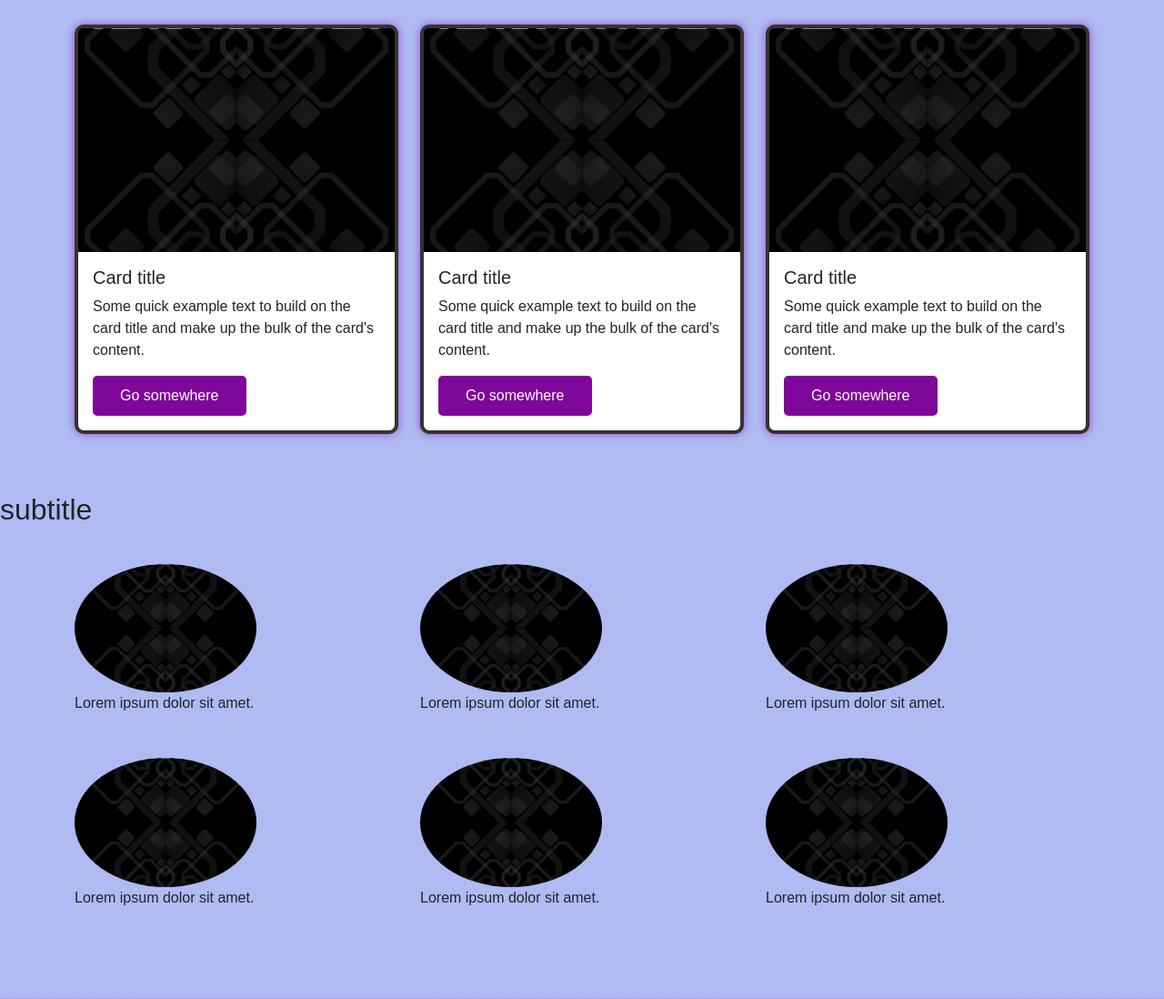
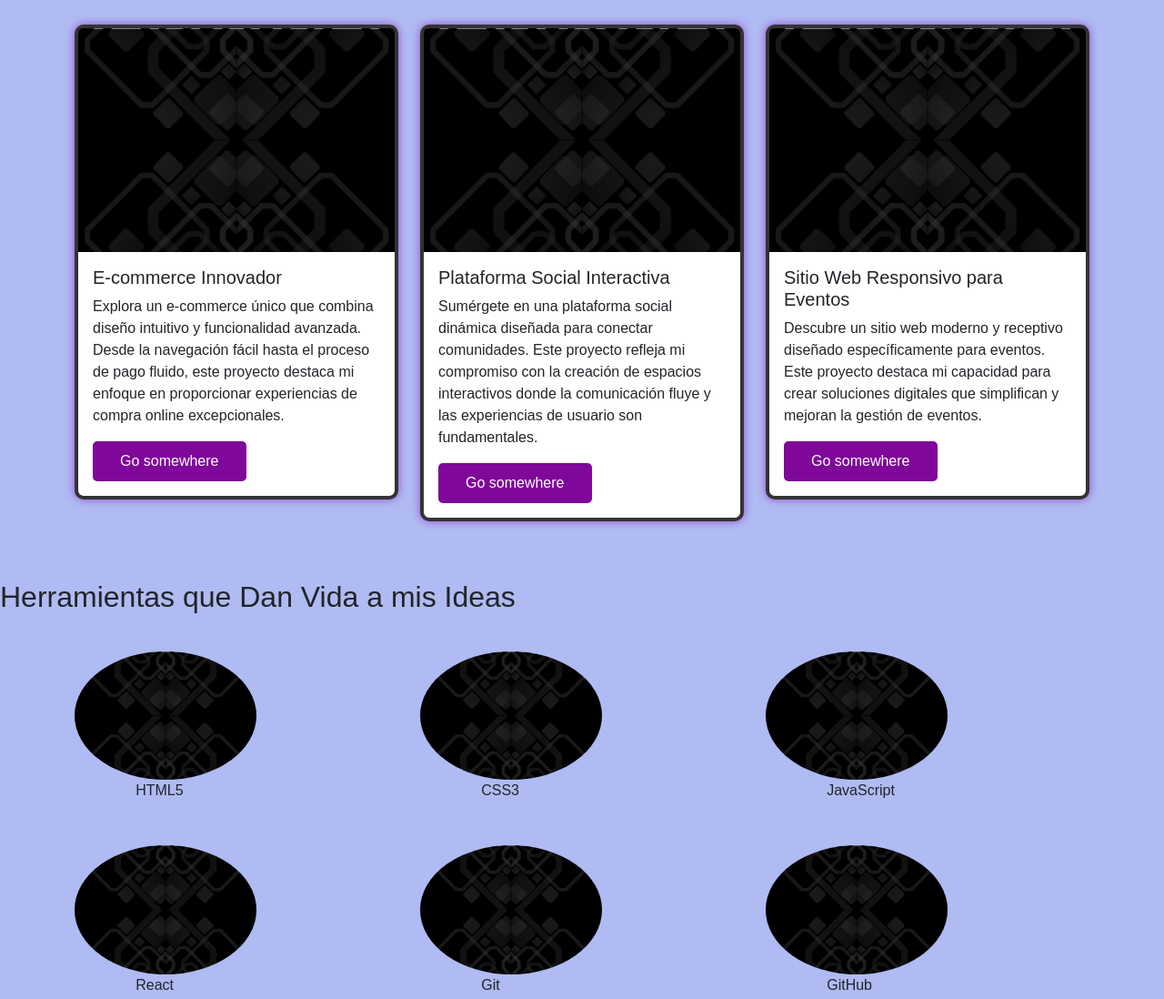
Before and after one commit to 4ndr3steban/PF-MonsalveVasquez, a plain HTML site: page pages/portafolio.html in a window 1280 px wide. Shown: the part 176-1274 px from the top of the page at 91% size. Drawn offline with nearby package versions, Linux system fonts and the light colour scheme.

Commit message:
add all texts

```diff
--- a/pages/portafolio.html
+++ b/pages/portafolio.html
@@ -1,15 +1,19 @@
 <!DOCTYPE html>
 <html lang="en">
+
 <head>
     <meta charset="UTF-8">
     <meta name="viewport" content="width=device-width, initial-scale=1.0">
-    <link href="https://cdn.jsdelivr.net/npm/bootstrap@5.3.3/dist/css/bootstrap.min.css" rel="stylesheet" integrity="sha384-QWTKZyjpPEjISv5WaRU9OFeRpok6YctnYmDr5pNlyT2bRjXh0JMhjY6hW+ALEwIH" crossorigin="anonymous">
+    <link href="https://cdn.jsdelivr.net/npm/bootstrap@5.3.3/dist/css/bootstrap.min.css" rel="stylesheet"
+        integrity="sha384-QWTKZyjpPEjISv5WaRU9OFeRpok6YctnYmDr5pNlyT2bRjXh0JMhjY6hW+ALEwIH" crossorigin="anonymous">
     <link rel="stylesheet" href="https://cdnjs.cloudflare.com/ajax/libs/remixicon/4.1.0/remixicon.min.css">
     <link rel="stylesheet" href="../styles/styles.css">
     <title>Portafolio - proyects that I was memeber</title>
-    <meta name="description" content="Pagina con enalces y elementos graficos para exponer proyectos en los que ha participado el propietario de la pagina">
-    <meta name="keywords"  content="Proyectos, Trabajos realizados, Galería, Logros, Clientes, Resultados">
+    <meta name="description"
+        content="Pagina con enalces y elementos graficos para exponer proyectos en los que ha participado el propietario de la pagina">
+    <meta name="keywords" content="Proyectos, Trabajos realizados, Galería, Logros, Clientes, Resultados">
 </head>
+
 <body>
 
     <!-- Inicio header (barra de navegación) -->
@@ -19,7 +23,8 @@
 
                 <div class="logo">Web <span>Dev</span>🕹️</div>
 
-              <button class="navbar-toggler" type="button" data-bs-toggle="collapse" data-bs-target="#navbarNav" aria-controls="navbarNav" aria-expanded="false" aria-label="Toggle navigation">
+                <button class="navbar-toggler" type="button" data-bs-toggle="collapse" data-bs-target="#navbarNav"
+                    aria-controls="navbarNav" aria-expanded="false" aria-label="Toggle navigation">
                     <span class="navbar-toggler-icon"></span>
                 </button>
 
@@ -52,15 +57,18 @@
     <main>
         <!-- Inicio titulo y cards principales portafolio -->
         <section class="containter-cards cards-portafolio">
-            <h1 class="headTitle">title</h1>
+            <h1 class="headTitle">Explorando mi Portafolio Digital</h1>
             <div class="container mt-5">
                 <div class="row">
                     <div class="col-md-4">
                         <div class="card">
                             <img src="../static/test.jpg" class="card-img-top" alt="test">
                             <div class="card-body">
-                              <h5 class="card-title">Card title</h5>
-                              <p class="card-text">Some quick example text to build on the card title and make up the bulk of the card's content.</p>
+                                <h5 class="card-title">E-commerce Innovador</h5>
+                                <p class="card-text">Explora un e-commerce único que combina diseño intuitivo y
+                                    funcionalidad avanzada. Desde la navegación fácil hasta el proceso de pago fluido,
+                                    este proyecto destaca mi enfoque en proporcionar experiencias de compra online
+                                    excepcionales.</p>
                                 <a href="#" class="btn btn-primary">Go somewhere</a>
                             </div>
                         </div>
@@ -69,8 +77,11 @@
                         <div class="card">
                             <img src="../static/test.jpg" class="card-img-top" alt="test">
                             <div class="card-body">
-                              <h5 class="card-title">Card title</h5>
-                              <p class="card-text">Some quick example text to build on the card title and make up the bulk of the card's content.</p>
+                                <h5 class="card-title">Plataforma Social Interactiva</h5>
+                                <p class="card-text">Sumérgete en una plataforma social dinámica diseñada para conectar
+                                    comunidades. Este proyecto refleja mi compromiso con la creación de espacios
+                                    interactivos donde la comunicación fluye y las experiencias de usuario son
+                                    fundamentales.</p>
                                 <a href="#" class="btn btn-primary">Go somewhere</a>
                             </div>
                         </div>
@@ -79,8 +90,10 @@
                         <div class="card">
                             <img src="../static/test.jpg" class="card-img-top" alt="test">
                             <div class="card-body">
-                              <h5 class="card-title">Card title</h5>
-                              <p class="card-text">Some quick example text to build on the card title and make up the bulk of the card's content.</p>
+                                <h5 class="card-title">Sitio Web Responsivo para Eventos</h5>
+                                <p class="card-text">Descubre un sitio web moderno y receptivo diseñado específicamente
+                                    para eventos. Este proyecto destaca mi capacidad para crear soluciones digitales que
+                                    simplifican y mejoran la gestión de eventos.</p>
                                 <a href="#" class="btn btn-primary">Go somewhere</a>
                             </div>
                         </div>
@@ -92,35 +105,35 @@
 
         <!-- Inicio galeria de imagenes circulares -->
         <section class="galeria">
-            <h2>subtitle</h2>
+            <h2>Herramientas que Dan Vida a mis Ideas</h2>
             <section class="container galeria-logos">
                 <div class="row">
-                    <div class="col-md-4">
+                    <div class="col-md-4 textimg">
                         <img src="../static/test.jpg" class="img-fluid" alt="Imagen 1">
-                      <p class="desc-img">Lorem ipsum dolor sit amet.</p>
+                        <p class="desc-img">HTML5</p>
                     </div>
-                    <div class="col-md-4">
+                    <div class="col-md-4 textimg">
                         <img src="../static/test.jpg" class="img-fluid" alt="Imagen 2">
-                      <p class="desc-img">Lorem ipsum dolor sit amet.</p>
+                        <p class="desc-img">CSS3</p>
                     </div>
-                    <div class="col-md-4">
+                    <div class="col-md-4 textimg">
                         <img src="../static/test.jpg" class="img-fluid" alt="Imagen 3">
-                      <p class="desc-img">Lorem ipsum dolor sit amet.</p>
+                        <p class="desc-img">JavaScript</p>
                     </div>
                 </div>
 
                 <div class="row">
-                    <div class="col-md-4">
+                    <div class="col-md-4 textimg">
                         <img src="../static/test.jpg" class="img-fluid" alt="Imagen 4">
-                      <p>Lorem ipsum dolor sit amet.</p>
+                        <p>React</p>
                     </div>
-                    <div class="col-md-4">
+                    <div class="col-md-4 textimg">
                         <img src="../static/test.jpg" class="img-fluid" alt="Imagen 5">
-                      <p>Lorem ipsum dolor sit amet.</p>
+                        <p>Git</p>
                     </div>
-                    <div class="col-md-4">
+                    <div class="col-md-4 textimg">
                         <img src="../static/test.jpg" class="img-fluid" alt="Imagen 6">
-                      <p>Lorem ipsum dolor sit amet.</p>
+                        <p>GitHub</p>
                     </div>
                 </div>
             </section>
@@ -134,7 +147,8 @@
             <div class="logo">Web <span>Dev</span>🕹️</div>
             <div class="socials">
                 <a target="_blank" href="https://github.com/4ndr3steban"><i class="ri-github-line"></i></a>
-                <a target="_blank" href="https://www.linkedin.com/in/andresmonsalvev/"><i class="ri-linkedin-line"></i></a>
+                <a target="_blank" href="https://www.linkedin.com/in/andresmonsalvev/"><i
+                        class="ri-linkedin-line"></i></a>
                 <a href="#"><i class="ri-mail-line"></i></a>
             </div>
         </div>
@@ -157,6 +171,9 @@
     <div class="copyright">
         Copyright © 2024 Andres Monsalve. All Rights Reserved.
     </div>
-    <script src="https://cdn.jsdelivr.net/npm/bootstrap@5.3.3/dist/js/bootstrap.bundle.min.js" integrity="sha384-YvpcrYf0tY3lHB60NNkmXc5s9fDVZLESaAA55NDzOxhy9GkcIdslK1eN7N6jIeHz" crossorigin="anonymous"></script>
+    <script src="https://cdn.jsdelivr.net/npm/bootstrap@5.3.3/dist/js/bootstrap.bundle.min.js"
+        integrity="sha384-YvpcrYf0tY3lHB60NNkmXc5s9fDVZLESaAA55NDzOxhy9GkcIdslK1eN7N6jIeHz"
+        crossorigin="anonymous"></script>
 </body>
+
 </html>
--- a/styles/styles.css
+++ b/styles/styles.css
@@ -230,6 +230,10 @@ section .headTitle{
     margin-top: 2rem;
 }
 
+.galeria .textimg p{
+    margin-left: 4.2rem;
+}
+
 .contactmeback{
     width: 100%;
     min-height: 350px;
```
Also changed, not shown: pages/contact-me.html (+2 -2 lines). Lines whose indentation alone changed are shown as unchanged.
